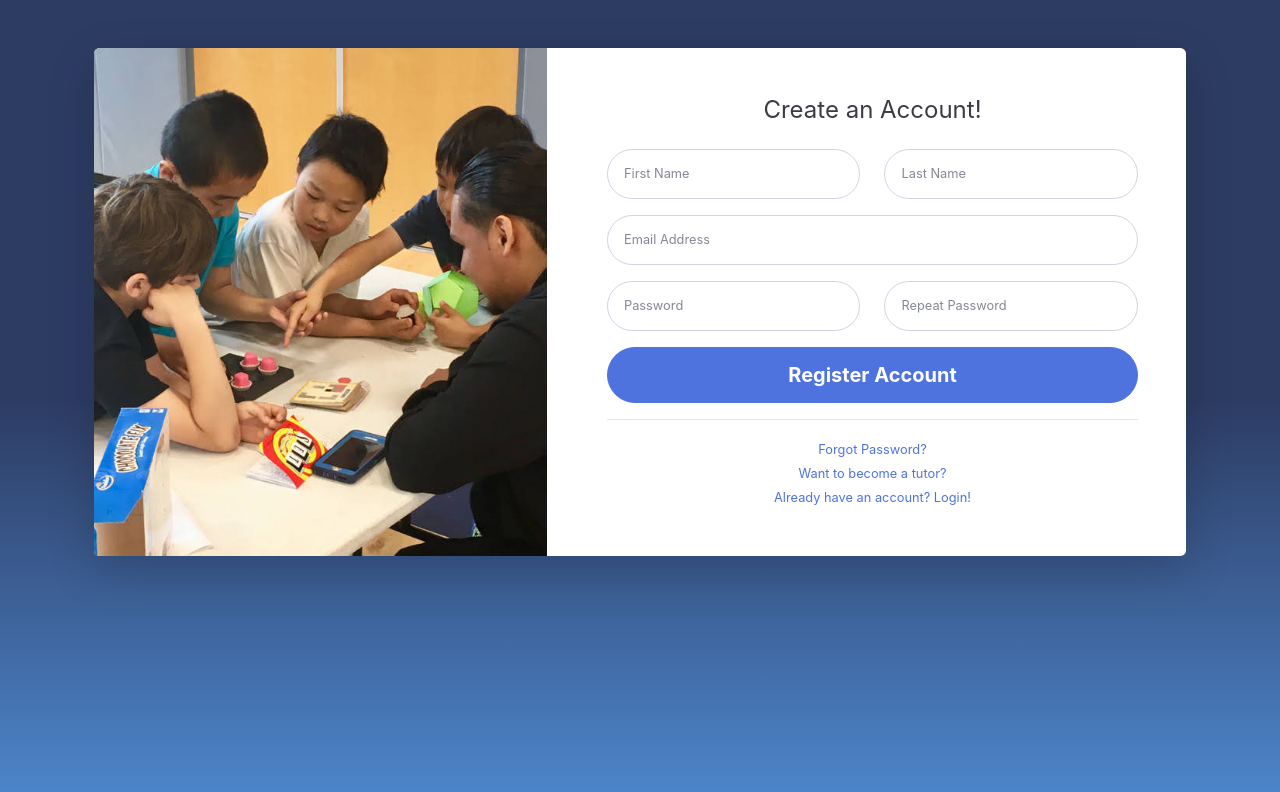
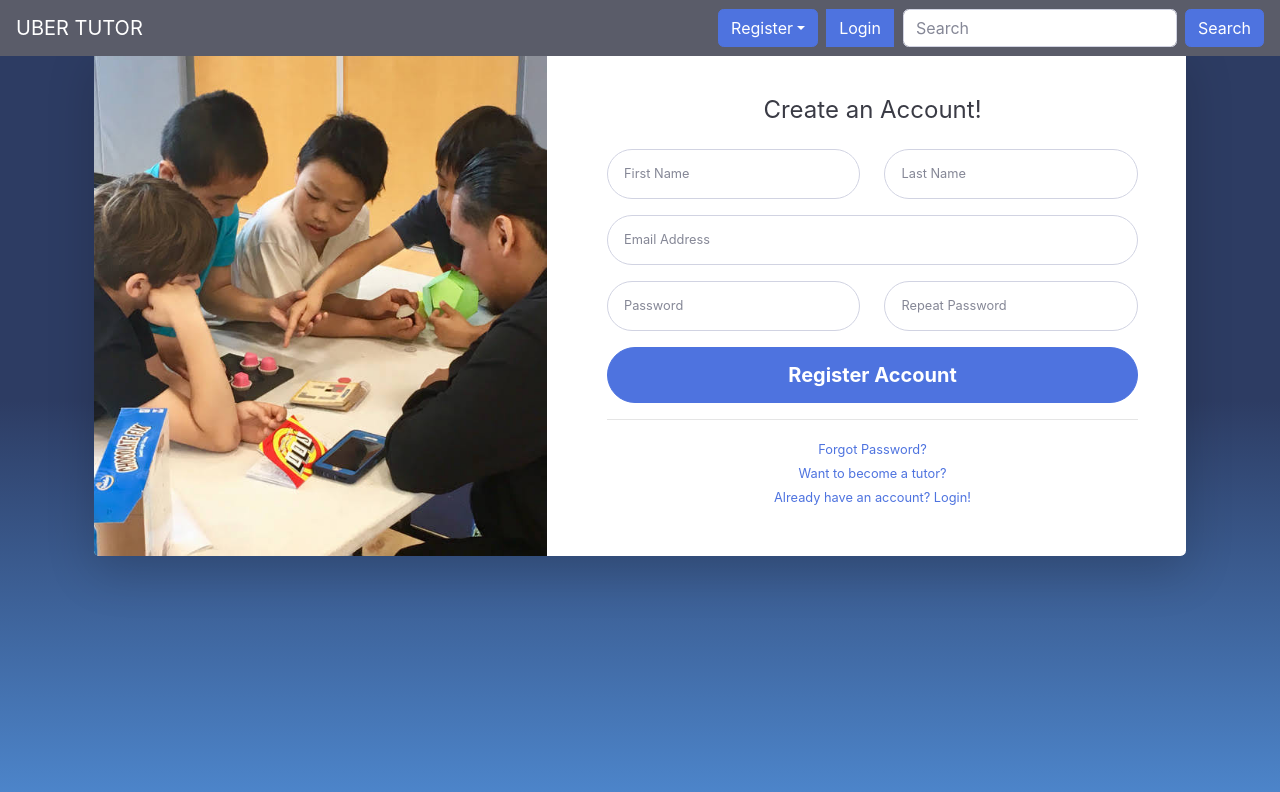
Before and after one commit to quocanh969/UberTutor_Client, a React (Create React App) app: page /register in a window 1280 px wide. Shown: the top 792 px of the page. Built offline with nearby package versions, Linux system fonts and the light colour scheme.

Commit message:
Add secondary navigation bar

```diff
--- a/src/Login/Login.js
+++ b/src/Login/Login.js
@@ -4,12 +4,13 @@ import { NavLink } from 'react-router-dom'
 
 import FacebookLoginComponent from './Components/FacebookLoginComponent'
 import GoogleLoginComponent from './Components/GoogleLoginComponent'
-
+import SecondaryNavBar from '../Utilities/Components/SecondaryNavBar'
 
 export default class Login extends Component {
     render() {
         return (
             <div>
+                <div><SecondaryNavBar /></div>
                 <div className="container">
                     {/* Outer Row */}
                     <div className="row justify-content-center">
@@ -31,7 +32,7 @@ export default class Login extends Component {
                                                         <option value="1">Tutor</option>
                                                     </select>
                                                 </div>
-                                                <hr/>
+                                                <hr />
                                                 <form className="user">
                                                     <div className="form-group">
                                                         <input type="email" class="form-control" id="exampleInputEmail" aria-describedby="emailHelp" placeholder="Username" />
@@ -53,7 +54,10 @@ export default class Login extends Component {
                                                     <a className="small" href="forgot-password.html">Forgot Password?</a>
                                                 </div>
                                                 <div className="text-center">
-                                                    <NavLink className="small" to="/register">Create an Account!</NavLink>
+                                                    <NavLink className="small" to="/register">Sign up as a learner!</NavLink>
+                                                </div>
+                                                <div className="text-center">
+                                                    <NavLink className="small" to="/tutorRegister">Sign up as a tutor!</NavLink>
                                                 </div>
                                             </div>
                                         </div>
--- a/src/Register/Register.js
+++ b/src/Register/Register.js
@@ -1,11 +1,13 @@
 import React, { Component } from 'react'
 
 import { NavLink } from 'react-router-dom'
+import SecondaryNavBar from '../Utilities/Components/SecondaryNavBar'
 
 class Register extends Component {
     render() {
         return (
             <div>
+                <div><SecondaryNavBar/></div>
                 <div className="container my-0">
                     <div className="card o-hidden border-0 shadow-lg my-5">
                         <div className="card-body p-0">
--- a/src/Register/RegisterTutor.js
+++ b/src/Register/RegisterTutor.js
@@ -1,11 +1,13 @@
 import React, { Component } from 'react'
 
 import { NavLink } from 'react-router-dom'
+import SecondaryNavBar from '../Utilities/Components/SecondaryNavBar'
 
 export default class RegisterTutor extends Component {
     render() {
         return (
             <div>
+                <div><SecondaryNavBar/></div>
                 <div className="container my-0">
                     <div className="card o-hidden border-0 shadow-lg my-5">
                         <div className="card-body p-0">
--- /dev/null
+++ b/src/Utilities/Components/SecondaryNavBar.js
@@ -0,0 +1,37 @@
+import React, { Component } from 'react'
+
+export default class SecondaryNavBar extends Component {
+    render() {
+        return (
+            <div>
+                <nav class="navbar fixed-top navbar-dark bg-dark">
+                    <a class="navbar-brand" href="/">UBER TUTOR</a>
+                    {/* <div class="text-right">
+                        <a class="navbar-brand" href="/">UBER TUTOR</a>
+                        <a class="navbar-brand" href="/">UBER TUTOR</a>
+                        <a class="navbar-brand" href="/">UBER TUTOR</a>
+                    </div> */}
+
+                    <div class="form-inline">
+                        <div class="btn-group">
+                            <button type="button" class="btn btn-primary dropdown-toggle" data-toggle="dropdown" aria-haspopup="true" aria-expanded="false">Register</button>
+                            <a>&nbsp;&nbsp;</a>
+                            <a class="btn btn-primary" href="/login" role="button">Login</a>
+                            <a>&nbsp;&nbsp;</a>
+                            <div class="dropdown-menu">
+                                <a class="dropdown-item label" href="/register">AS A LEARNER</a>
+                                <a class="dropdown-item label" href="/tutorRegister">AS A TUTOR</a>
+                                {/* <div class="dropdown-divider"></div>
+                                <a class="dropdown-item" href="#">Separated link</a> */}
+                            </div>
+                        </div>
+                        <form>
+                            <input class="form-control mr-sm-2" type="search" placeholder="Search" aria-label="Search" />
+                            <button class="btn btn-primary my-2 my-sm-0" type="submit">Search</button>
+                        </form>
+                    </div>
+                </nav>
+            </div>
+        )
+    }
+}
```
